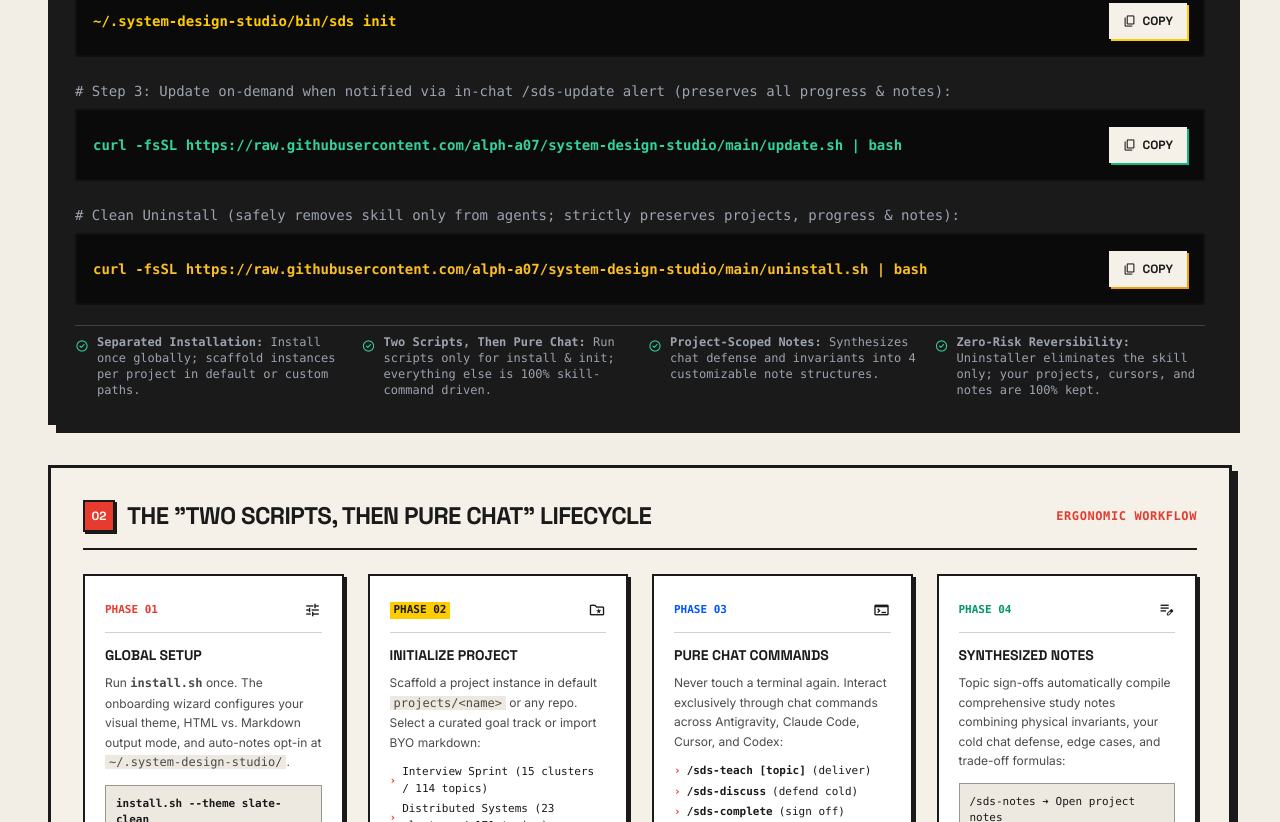
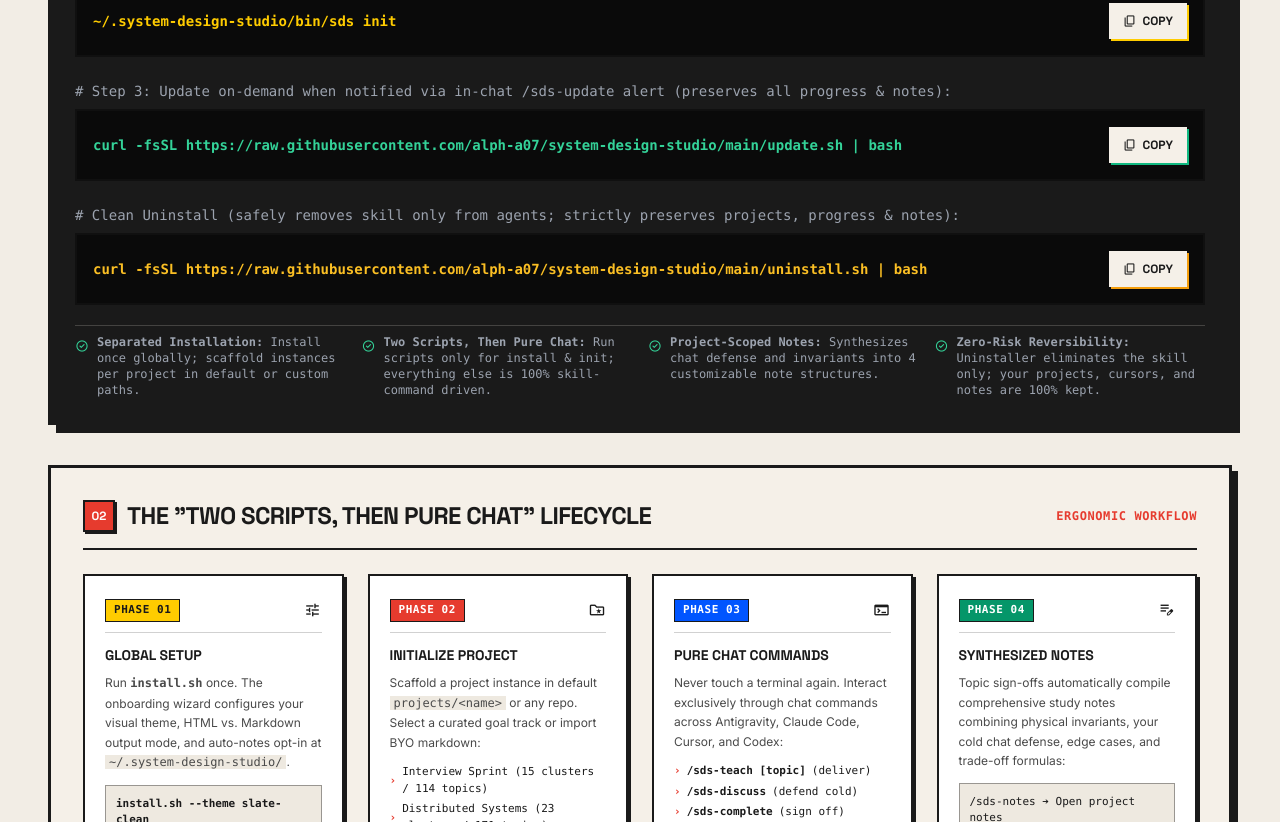
Before and after one commit to alph-a07/system-design-studio, a plain HTML site: page docs/index.html in a window 1280 px wide. Shown: the part 2691-3513 px from the top of the page. Drawn offline with nearby package versions, Linux system fonts and the light colour scheme.

Commit message:
fix(ui): synchronize and unify phase label styling across lifecycle and how-it-works cards

```diff
--- a/docs/index.html
+++ b/docs/index.html
@@ -246,7 +246,7 @@
 <div class="border-[3px] border-primary bg-surface p-6 shadow-[5px_5px_0px_#1a1a1a] flex flex-col justify-between">
 <div>
 <div class="flex items-center justify-between border-b-2 border-primary pb-3 mb-4">
-<span class="font-headline font-bold text-xs uppercase bg-secondary text-white px-2 py-0.5 border border-primary">Phase 4</span>
+<span class="font-headline font-bold text-xs uppercase bg-emerald-600 text-white px-2 py-0.5 border border-primary">Phase 4</span>
 <span class="font-mono text-xs text-on-surface-variant">04 / DEFENSE</span>
 </div>
 <h3 class="font-headline font-bold text-xl uppercase tracking-tight text-on-surface mb-2">
@@ -469,7 +469,7 @@
 <div class="border-2 border-primary bg-surface-container-lowest p-5 flex flex-col justify-between shadow-[3px_3px_0px_#1a1a1a]">
 <div>
 <div class="flex items-center justify-between pb-2 mb-3 border-b border-primary/20">
-<span class="font-mono text-[11px] font-bold text-secondary">PHASE 01</span>
+<span class="font-mono text-[11px] font-bold uppercase tracking-wider px-2 py-0.5 border border-primary bg-primary-container text-neutral-900">PHASE 01</span>
 <span class="material-symbols-outlined text-lg text-on-surface" aria-hidden="true">tune</span>
 </div>
 <h4 class="font-headline font-bold text-sm uppercase text-on-surface mb-2">Global Setup</h4>
@@ -489,7 +489,7 @@
 <div class="border-2 border-primary bg-surface-container-lowest p-5 flex flex-col justify-between shadow-[3px_3px_0px_#1a1a1a]">
 <div>
 <div class="flex items-center justify-between pb-2 mb-3 border-b border-primary/20">
-<span class="font-mono text-[11px] font-bold text-primary-container-on bg-primary-container px-1">PHASE 02</span>
+<span class="font-mono text-[11px] font-bold uppercase tracking-wider px-2 py-0.5 border border-primary bg-secondary text-white">PHASE 02</span>
 <span class="material-symbols-outlined text-lg text-on-surface" aria-hidden="true">folder_special</span>
 </div>
 <h4 class="font-headline font-bold text-sm uppercase text-on-surface mb-2">Initialize Project</h4>
@@ -512,7 +512,7 @@
 <div class="border-2 border-primary bg-surface-container-lowest p-5 flex flex-col justify-between shadow-[3px_3px_0px_#1a1a1a]">
 <div>
 <div class="flex items-center justify-between pb-2 mb-3 border-b border-primary/20">
-<span class="font-mono text-[11px] font-bold text-tertiary">PHASE 03</span>
+<span class="font-mono text-[11px] font-bold uppercase tracking-wider px-2 py-0.5 border border-primary bg-tertiary text-white">PHASE 03</span>
 <span class="material-symbols-outlined text-lg text-on-surface" aria-hidden="true">terminal</span>
 </div>
 <h4 class="font-headline font-bold text-sm uppercase text-on-surface mb-2">Pure Chat Commands</h4>
@@ -535,7 +535,7 @@
 <div class="border-2 border-primary bg-surface-container-lowest p-5 flex flex-col justify-between shadow-[3px_3px_0px_#1a1a1a]">
 <div>
 <div class="flex items-center justify-between pb-2 mb-3 border-b border-primary/20">
-<span class="font-mono text-[11px] font-bold text-emerald-600">PHASE 04</span>
+<span class="font-mono text-[11px] font-bold uppercase tracking-wider px-2 py-0.5 border border-primary bg-emerald-600 text-white">PHASE 04</span>
 <span class="material-symbols-outlined text-lg text-on-surface" aria-hidden="true">edit_note</span>
 </div>
 <h4 class="font-headline font-bold text-sm uppercase text-on-surface mb-2">Synthesized Notes</h4>
```
